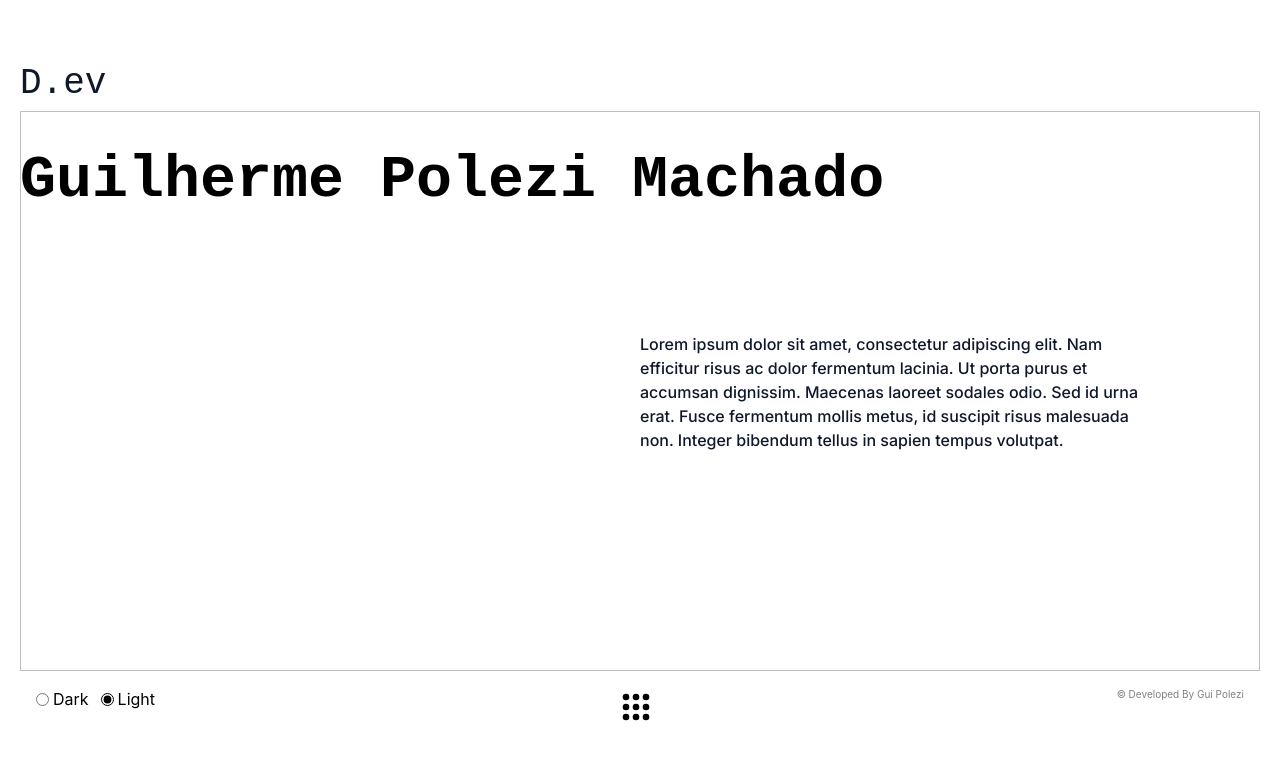
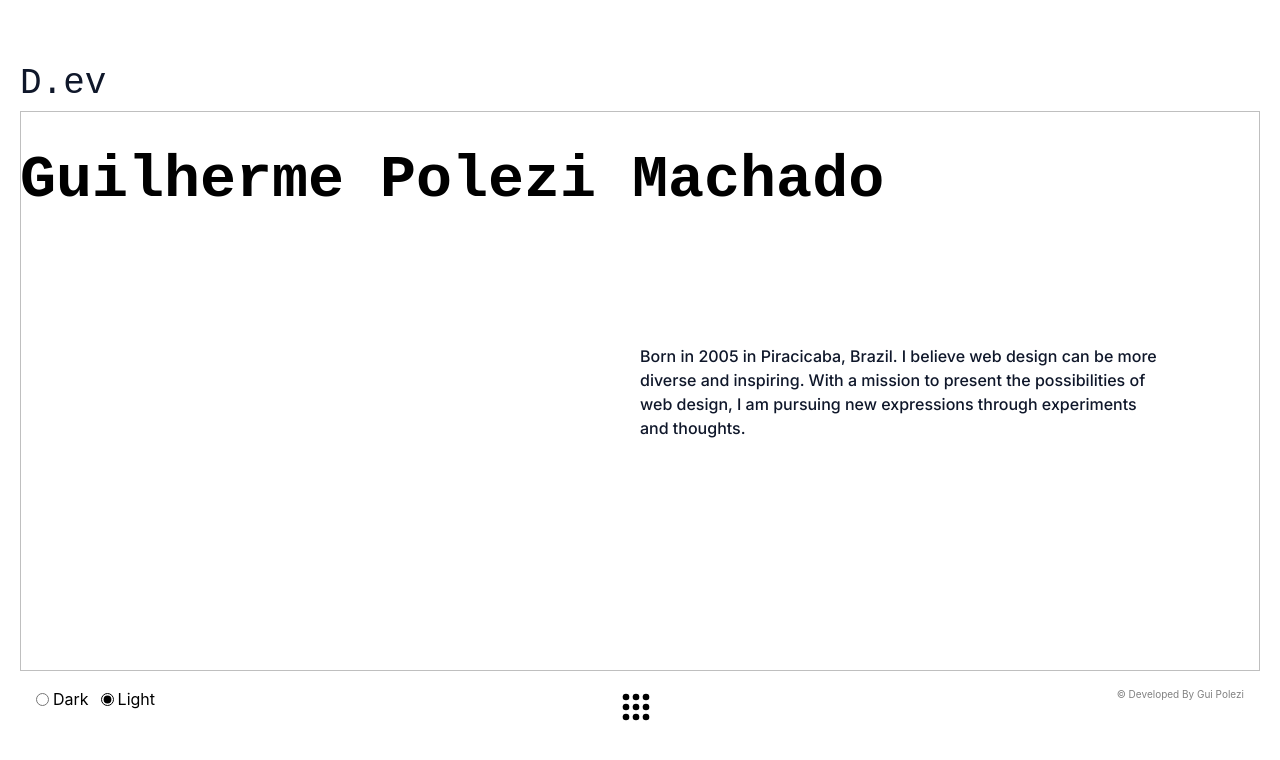
Before and after one commit to GuiPolezi/portfolio-dev, a React (Vite) app: page / in a window 1280 px wide. Shown: the top 760 px of the page. Built offline with nearby package versions, Linux system fonts and the light colour scheme; a web font is replaced by a local one.

Commit message:
Index content changed

```diff
--- a/src/pages/index.jsx
+++ b/src/pages/index.jsx
@@ -12,7 +12,20 @@ export function Home() {
                 {/* Div 2 (Direita no PC / Fica em destaque no Celular) */}
                 <div className="col-span-1">
                     <p id="textHome" className="text-start text-sm md:text-base font-bold">
-                        Lorem ipsum dolor sit amet, consectetur adipiscing elit. Nam efficitur risus ac dolor fermentum lacinia. Ut porta purus et accumsan dignissim. Maecenas laoreet sodales odio. Sed id urna erat. Fusce fermentum mollis metus, id suscipit risus malesuada non. Integer bibendum tellus in sapien tempus volutpat.
+                        Born in 2005
+                        in Piracicaba, Brazil.
+                        I believe
+                        web design
+                        can be more
+                        diverse and inspiring.
+                        With a mission
+                        to present
+                        the possibilities
+                        of web design,
+                        I am pursuing
+                        new expressions
+                        through experiments
+                        and thoughts.
                     </p>
                 </div>
 
--- a/src/pages/info.jsx
+++ b/src/pages/info.jsx
@@ -5,7 +5,7 @@ export function Info() {
                 <div className="col-span-2 md:col-span-1">
                     <h3 id="infoText" className="mb-2">Info</h3>
                     <p className="font-bold text-justify mb-2 md:mb-10 text-[10px] md:text-xs lg:text-md" id="infoP">
-                        Lorem ipsum dolor sit amet, consectetur adipiscing elit. Morbi interdum semper erat, quis aliquam urna maximus rutrum. Integer eget pulvinar sem, ac pretium dui. Suspendisse commodo fringilla arcu in finibus. Sed eros nulla, rutrum vel vehicula ac, lacinia nec nulla. Pellentesque fringilla tempus ornare.
+                        Busco me tornar um Artista e Desenvolvedor Independente.
                     </p>
                     <p className="font-bold text-justify mb-2 lg:mb-10 text-[10px] md:text-xs lg:text-md" id="infoP">
                         Morbi nec ultrices est. Pellentesque ligula urna, elementum commodo urna sed, interdum faucibus est. Pellentesque a ante eu diam malesuada tincidunt nec id eros. Aliquam eros arcu, tempor quis leo vitae, posuere rhoncus turpis. Curabitur elementum leo eget massa elementum, vel laoreet massa blandit. Aenean mattis vulputate auctor. Sed non ipsum congue, sollicitudin mauris et, porta magna. Suspendisse in urna at purus porta luctus sed at sapien. Curabitur scelerisque imperdiet elit et ultricies.
```
Also changed, not shown: 1 other file (tests, documents, lock files or other folders).
